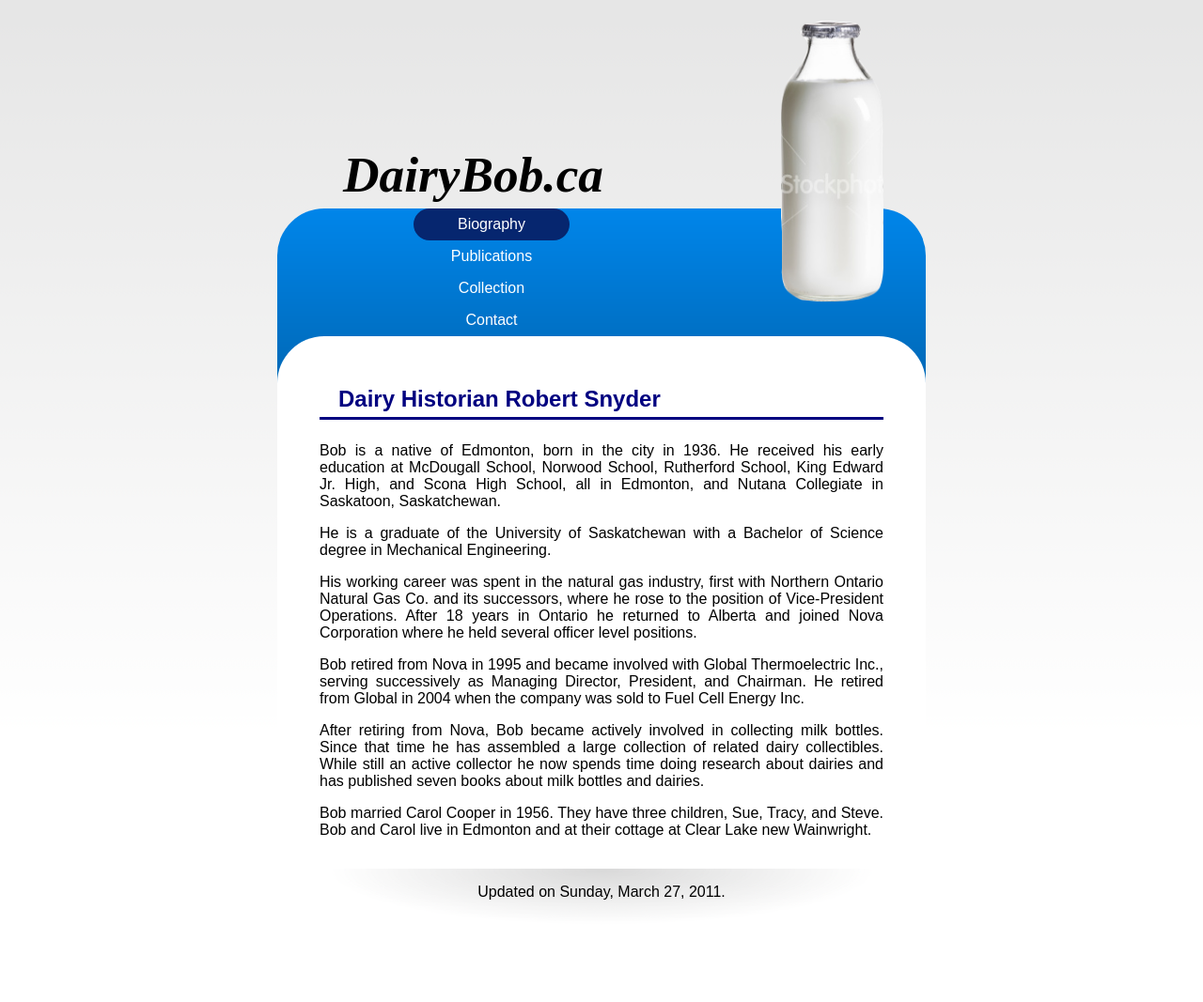
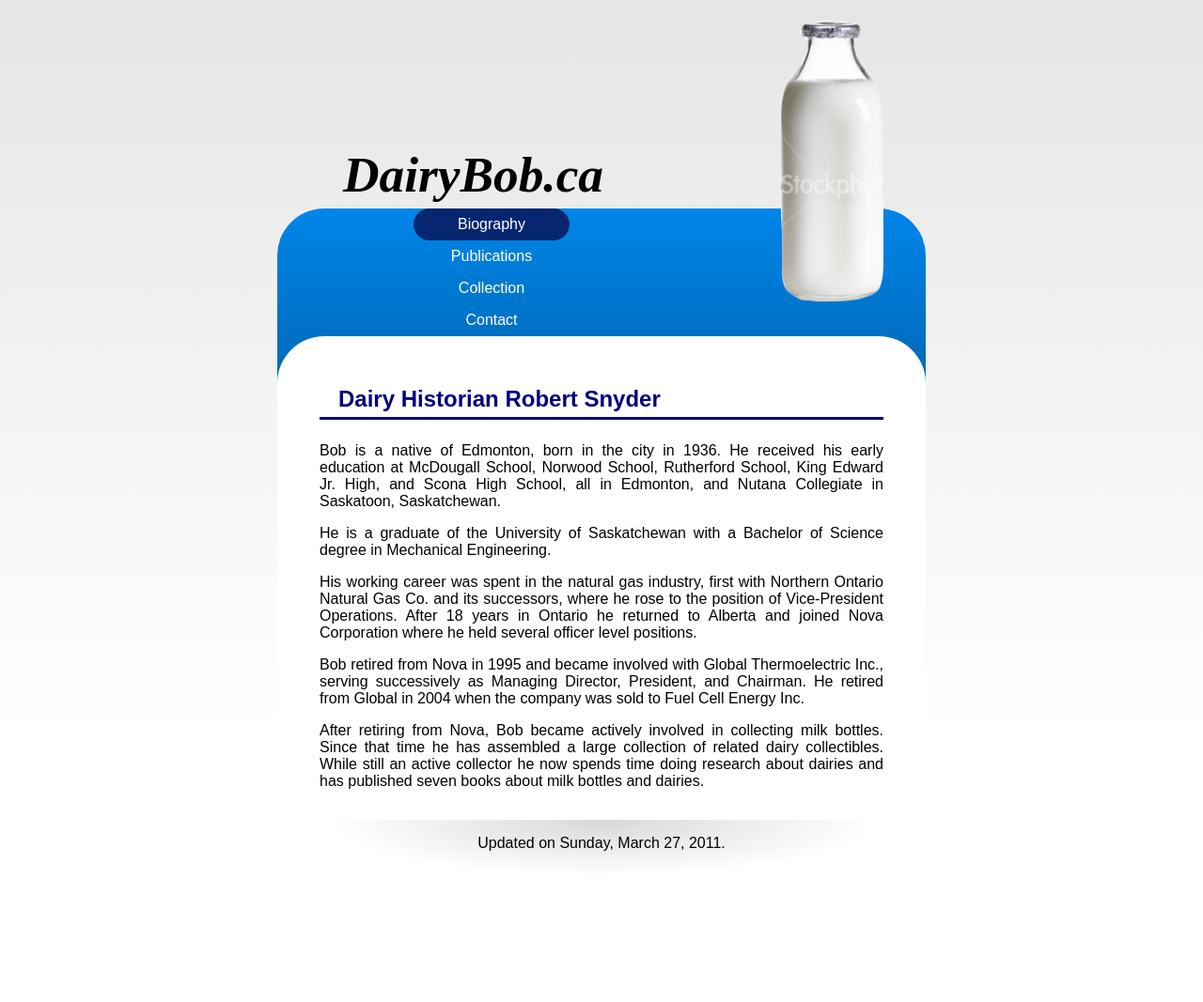
Before and after one commit to dairybob/dairybob.github.com, a Jekyll site: the page built from index.markdown, in a window 1280 px wide. Shown: the whole page at 94% size. Built offline with Jekyll 4.4.1, drawn with Linux system fonts in a browser that asks for light colours; after the commit the page ends 1015 px from its top, so only the background shows below that.

Commit message:
Removed some personal details from biography.

```diff
--- a/index.markdown
+++ b/index.markdown
@@ -13,5 +13,3 @@
 Bob retired from Nova in 1995 and became involved with Global Thermoelectric Inc., serving successively as Managing Director, President, and Chairman. He retired from Global in 2004 when the company was sold to Fuel Cell Energy Inc.
 
 After retiring from Nova, Bob became actively involved in collecting milk bottles. Since that time he has assembled a large collection of related dairy collectibles. While still an active collector he now spends time doing research about dairies and has published seven books about milk bottles and dairies.
-
-Bob married Carol Cooper in 1956. They have three children, Sue, Tracy, and Steve. Bob and Carol live in Edmonton and at their cottage at Clear Lake new Wainwright.
```
